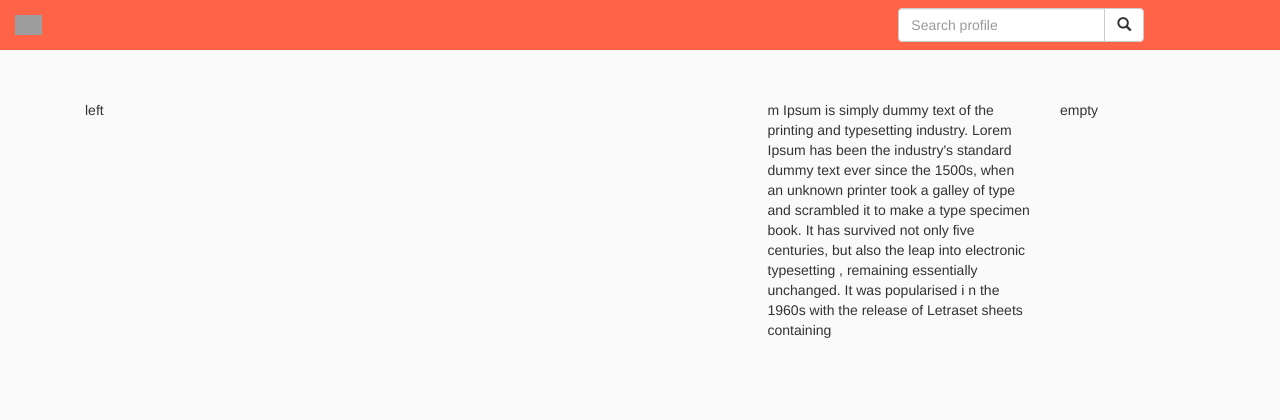
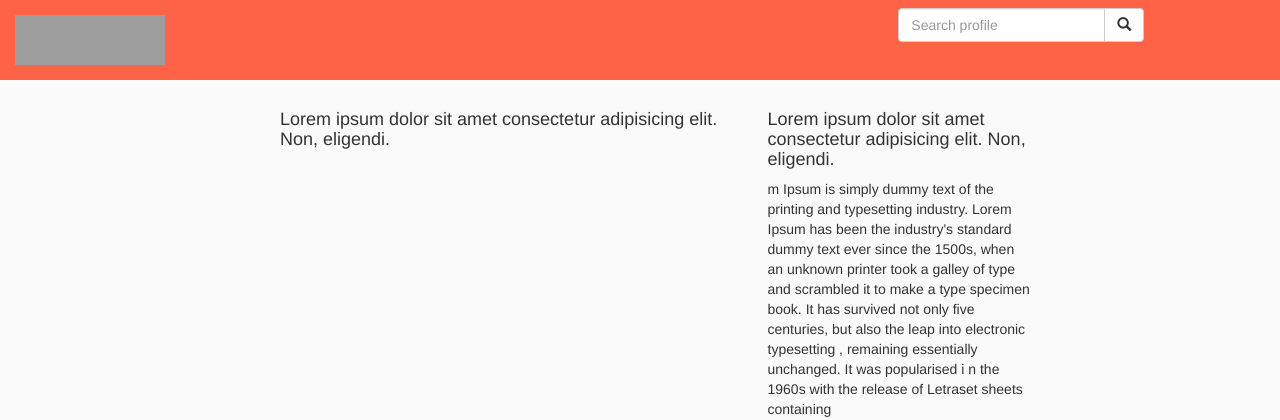
Before and after one commit to kennedybabu/instagram-clone, a Django app: page / in a window 1280 px wide. Shown: the top 420 px of the page. Run offline with Django 3.2, Linux system fonts and the light colour scheme; data that the repository does not hold is empty; some libraries are stand-ins or nearby versions; grey boxes are pictures that could not be loaded.

Commit message:
style: style the home page and navbar

```diff
--- a/app/templates/home.html
+++ b/app/templates/home.html
@@ -6,9 +6,13 @@
 <div class="container intro">
     <div class="row">
         <div class="left col-md-2">
-            left
+
         </div>
         <div class="content col-md-5">
+
+            <div class="top-bar">
+                <h4>Lorem ipsum dolor sit amet consectetur adipisicing elit. Non, eligendi.</h4>
+            </div>
             {% for image in images %}
             <a href="{% url 'image' image.id%}">
                 <div class="post">
@@ -29,6 +33,10 @@
             {% endfor %}
         </div>
         <div class="recommendations col-md-3">
+
+            <div class="top-bar">
+                <h4>Lorem ipsum dolor sit amet consectetur adipisicing elit. Non, eligendi.</h4>
+            </div>
             <p>m Ipsum is simply dummy text of the
                 printing and typesetting industry. Lorem
                 Ipsum has been the industry's standard dummy
@@ -42,7 +50,7 @@
             </p>
         </div>
         <div class="empty col-md-2">
-            empty
+
         </div>
 
     </div>
--- a/static/css/baseapp.css
+++ b/static/css/baseapp.css
@@ -21,6 +21,16 @@ body {
     background-color: tomato;
 }
 
+.navbar-brand {
+    height: 80px;
+
+}
+
+body > nav > div.container-fluid.col-md-4 > div > a > img {
+    width: 150px;
+    height: 80px;
+}
+
 .image-container {
     /* background-color: tomato; */
     min-height: 80%;
@@ -39,7 +49,7 @@ img {
 }
 
 .upper-bar {
-    max-height: 20%;
+    min-height: 15%;
     max-width: 100%;
     background-color: turquoise;
 }
```
